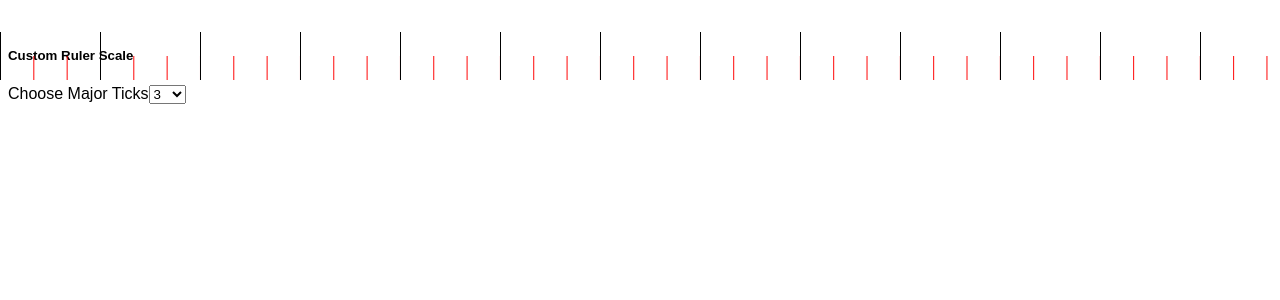
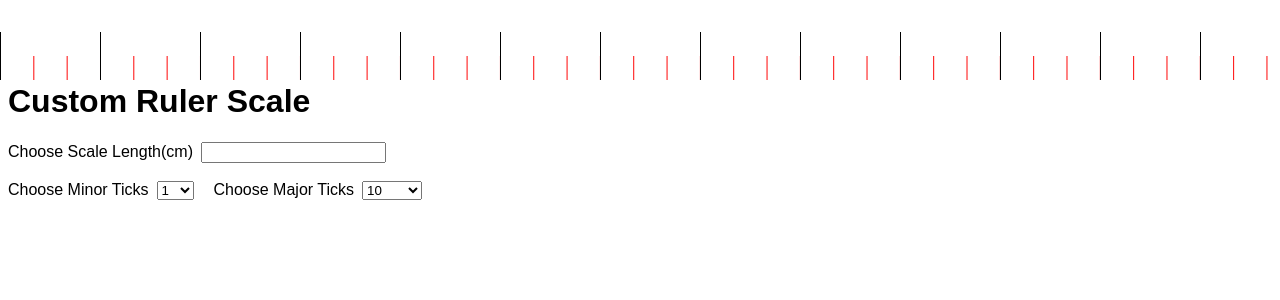
Before and after one commit to joelsunny98/custome-scale.angular, an Angular app in the folder custom-scale/: page / in a window 1280 px wide. Shown: the top 300 px of the page. Built offline with nearby package versions, Linux system fonts and the light colour scheme.

Commit message:
Added User Input Elements

```diff
--- a/custom-scale/src/app/app.module.ts
+++ b/custom-scale/src/app/app.module.ts
@@ -3,6 +3,7 @@ import { BrowserModule } from '@angular/platform-browser';
 
 import { AppComponent } from './app.component';
 import { RulerComponent } from './ruler/ruler.component';
+import { FormsModule } from '@angular/forms';
 
 @NgModule({
   declarations: [
@@ -10,7 +11,8 @@ import { RulerComponent } from './ruler/ruler.component';
     RulerComponent
   ],
   imports: [
-    BrowserModule
+    BrowserModule,
+    FormsModule
   ],
   providers: [],
   bootstrap: [AppComponent]
--- a/custom-scale/src/app/ruler/ruler.component.css
+++ b/custom-scale/src/app/ruler/ruler.component.css
@@ -1,5 +1,5 @@
 
-h5 {
+h1 {
   font-family: Arial, sans-serif;
 }
 
--- a/custom-scale/src/app/ruler/ruler.component.html
+++ b/custom-scale/src/app/ruler/ruler.component.html
@@ -1,13 +1,24 @@
+<div class="majorTicks"></div>
+<div class="marking"></div>
+<br><br><br>
+<h1>Custom Ruler Scale</h1>
 
-  <div class="majorTicks"></div>
-  <div class="marking"></div>
-  <br>
-  <h5>Custom Ruler Scale</h5>
+<div>
+  <label for="scaleLength">Choose Scale Length(cm)</label>&nbsp;
+  <input type="number" [(ngModel)]="scaleLength">
+  <br><br>
+  <label for="minorTicks">Choose Minor Ticks</label>&nbsp;
+  <select name="minorTicks" id="minorTicks" (change)="updateMinorTick($event)">
+    <option *ngFor="let item of minorTicks" value="{{ item }}">{{ item }}</option>
+  </select>
+  &nbsp;&nbsp;&nbsp;
+  <label for="majorTicks">Choose Major Ticks</label>&nbsp;
+  <select name="majorTicks" id="majorTicks" (change)="updateMajorTick($event)">
+    <option *ngFor="let item of majorTicks" value="{{ item }}">{{ item }}</option>
+  </select>
+</div>
 
-  <label for="majorTicks">Choose Major Ticks</label>
+<!-- Trial div -->
+<div>
 
-  <select name="majorTicks" id="majorTicks">
-    <option value="3">3</option>
-    <option value="5">5</option>
-    <option value="10">10</option>
-  </select>
+</div>
--- a/custom-scale/src/app/ruler/ruler.component.ts
+++ b/custom-scale/src/app/ruler/ruler.component.ts
@@ -6,4 +6,17 @@ import { Component } from '@angular/core';
   styleUrls: ['./ruler.component.css']
 })
 export class RulerComponent {
+  minorTicks = [1, 3, 5, 10];
+  majorTicks = [10, 100, 1000, 10000];
+  selectedMinorTick!: number;
+  selectedMajorTick!: number;
+  scaleLength!: number;
+
+  updateMinorTick(e: any) {
+    this.selectedMinorTick = e.target.value
+  }
+
+  updateMajorTick(e: any) {
+    this.selectedMajorTick = e.target.value
+  }
 }
```
